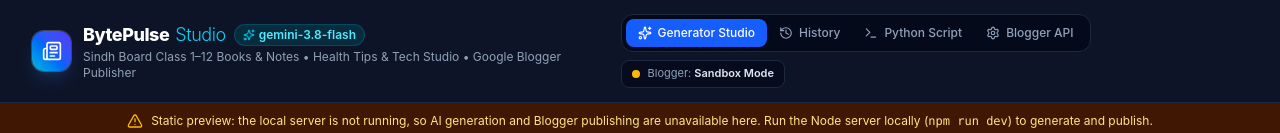
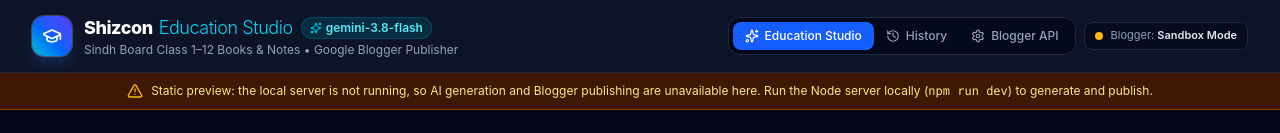
Before and after one commit to chattertoon9-ai/shizcon_blog, a React (Vite) app: page / in a window 1280 px wide. Shown: the top 133 px of the page. Built offline with nearby package versions, Linux system fonts and the light colour scheme; no server answers.

Commit message:
Education-only: remove news, health and unrelated tools

```diff
--- a/src/components/Header.tsx
+++ b/src/components/Header.tsx
@@ -1,10 +1,10 @@
 import React from 'react';
-import { Newspaper, Sparkles, Terminal, Settings, History, Send, ExternalLink, CheckCircle2, AlertCircle } from 'lucide-react';
+import { GraduationCap, Sparkles, Settings, History, Send, ExternalLink, CheckCircle2, AlertCircle } from 'lucide-react';
 import { BloggerSettings } from '../types';
 
 interface HeaderProps {
-  activeView: 'studio' | 'history' | 'python' | 'settings';
-  setActiveView: (view: 'studio' | 'history' | 'python' | 'settings') => void;
+  activeView: 'studio' | 'history' | 'settings';
+  setActiveView: (view: 'studio' | 'history' | 'settings') => void;
   bloggerSettings: BloggerSettings;
   historyCount: number;
   isGenerating: boolean;
@@ -33,12 +33,12 @@ export const Header: React.FC<HeaderProps> = ({
         {/* Brand */}
         <div className="flex items-center gap-3">
           <div className="w-10 h-10 rounded-xl bg-gradient-to-tr from-cyan-500 via-blue-600 to-indigo-600 flex items-center justify-center shadow-lg shadow-blue-500/20 ring-1 ring-white/20">
-            <Newspaper className="w-5 h-5 text-white" />
+            <GraduationCap className="w-5 h-5 text-white" />
           </div>
           <div>
             <div className="flex items-center gap-2">
               <span className="font-extrabold text-lg text-white tracking-tight flex items-center gap-1.5">
-                BytePulse <span className="text-cyan-400 font-light">Studio</span>
+                Shizcon <span className="text-cyan-400 font-light">Education Studio</span>
               </span>
               <span className="px-2 py-0.5 text-xs font-semibold rounded-full bg-cyan-950/80 text-cyan-300 border border-cyan-800/60 flex items-center gap-1">
                 <Sparkles className="w-3 h-3 text-cyan-400" />
@@ -46,7 +46,7 @@ export const Header: React.FC<HeaderProps> = ({
               </span>
             </div>
             <p className="text-xs text-slate-400 hidden sm:block">
-              Sindh Board Class 1–12 Books & Notes • Health Tips & Tech Studio • Google Blogger Publisher
+              Sindh Board Class 1–12 Books & Notes • Google Blogger Publisher
             </p>
           </div>
         </div>
@@ -64,7 +64,7 @@ export const Header: React.FC<HeaderProps> = ({
               }`}
             >
               <Sparkles className="w-3.5 h-3.5" />
-              Generator Studio
+              Education Studio
             </button>
 
             <button
@@ -82,18 +82,6 @@ export const Header: React.FC<HeaderProps> = ({
                   {historyCount}
                 </span>
               )}
-            </button>
-
-            <button
-              onClick={() => setActiveView('python')}
-              className={`px-3 py-1.5 rounded-lg text-xs font-medium transition-all flex items-center gap-1.5 ${
-                activeView === 'python'
-                  ? 'bg-blue-600 text-white shadow-sm'
-                  : 'text-slate-400 hover:text-slate-200 hover:bg-slate-800/60'
-              }`}
-            >
-              <Terminal className="w-3.5 h-3.5" />
-              Python Script
             </button>
 
             <button
```
